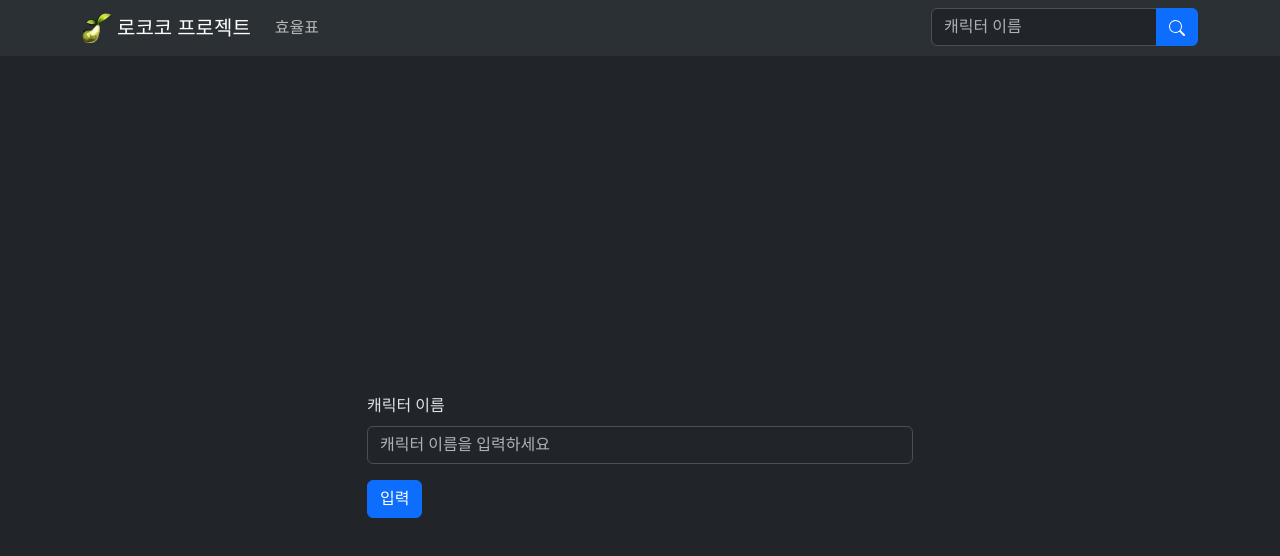
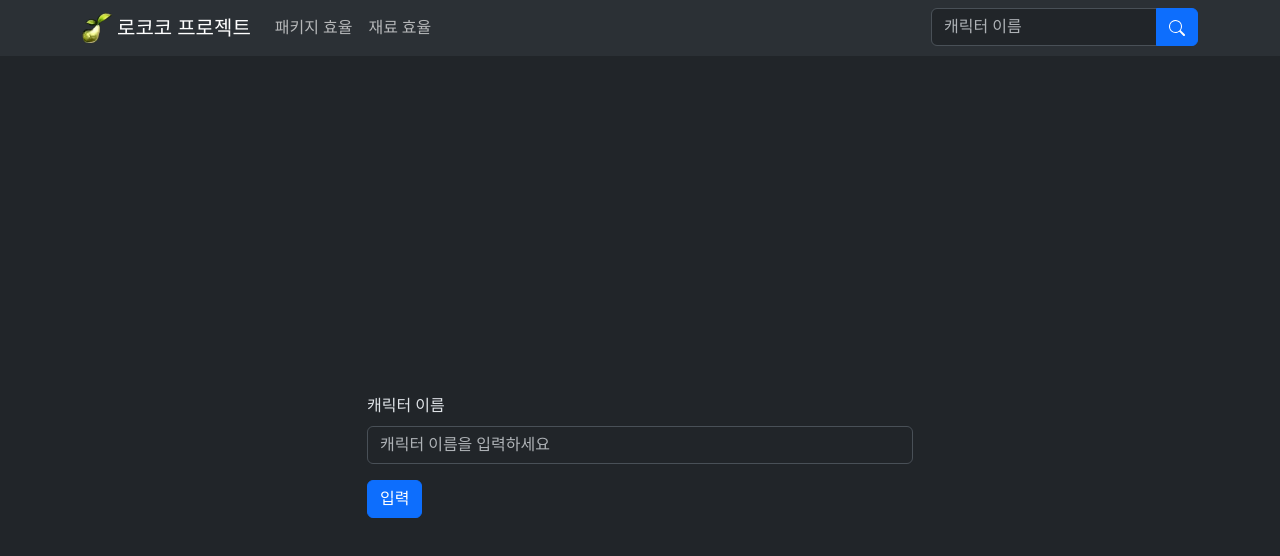
Before and after one commit to choizia0724/LococoProject, a React (Create React App) app: page / in a window 1280 px wide. Shown: the top 556 px of the page. Built offline with nearby package versions, Linux system fonts and the light colour scheme; a web font is replaced by a local one.

Commit message:
add itemCost

```diff
--- a/src/App.js
+++ b/src/App.js
@@ -4,6 +4,7 @@ import Insert from './page/insert';
 import { BrowserRouter, Routes, Route } from 'react-router-dom';
 import { useEffect } from 'react';
 import Cost from './page/cost';
+import Stuff from './page/itemCost';
 
 function App() {
   useEffect(() => {
@@ -14,7 +15,8 @@ function App() {
       <Routes>
         <Route path='/' element={<Insert />}></Route>
         <Route path='/char/:char' element={<Main />}></Route>
-        <Route path='/cost' element={<Cost />}></Route>
+        <Route path='/packageCost' element={<Cost />}></Route>
+        <Route path='/stuffCost' element={<Stuff />}></Route>
       </Routes>
     </BrowserRouter>
   );
--- a/src/component/header.jsx
+++ b/src/component/header.jsx
@@ -34,8 +34,11 @@ const Header = ({ name = '', isRealChar = false }) => {
             />{' '}
             <span className='d-none d-sm-inline-block'>로코코 프로젝트</span>
           </Navbar.Brand>
-          <Nav.Link as={Link} to='/cost'>
-            효율표
+          <Nav.Link as={Link} to='/packageCost'>
+            패키지 효율
+          </Nav.Link>
+          <Nav.Link as={Link} to='/stuffCost'>
+            재료 효율
           </Nav.Link>
           <Form className='ms-auto'>
             <Form.Group controlId='HeaderSearch'>
--- /dev/null
+++ b/src/page/itemCost.jsx
@@ -0,0 +1,13 @@
+import { Container, Row } from 'react-bootstrap';
+import Header from '../component/header';
+const ItemCost = () => {
+  return (
+    <>
+      <Header name={''} isRealChar={false} />
+      <Container>
+        <Row></Row>
+      </Container>
+    </>
+  );
+};
+export default ItemCost;
```
